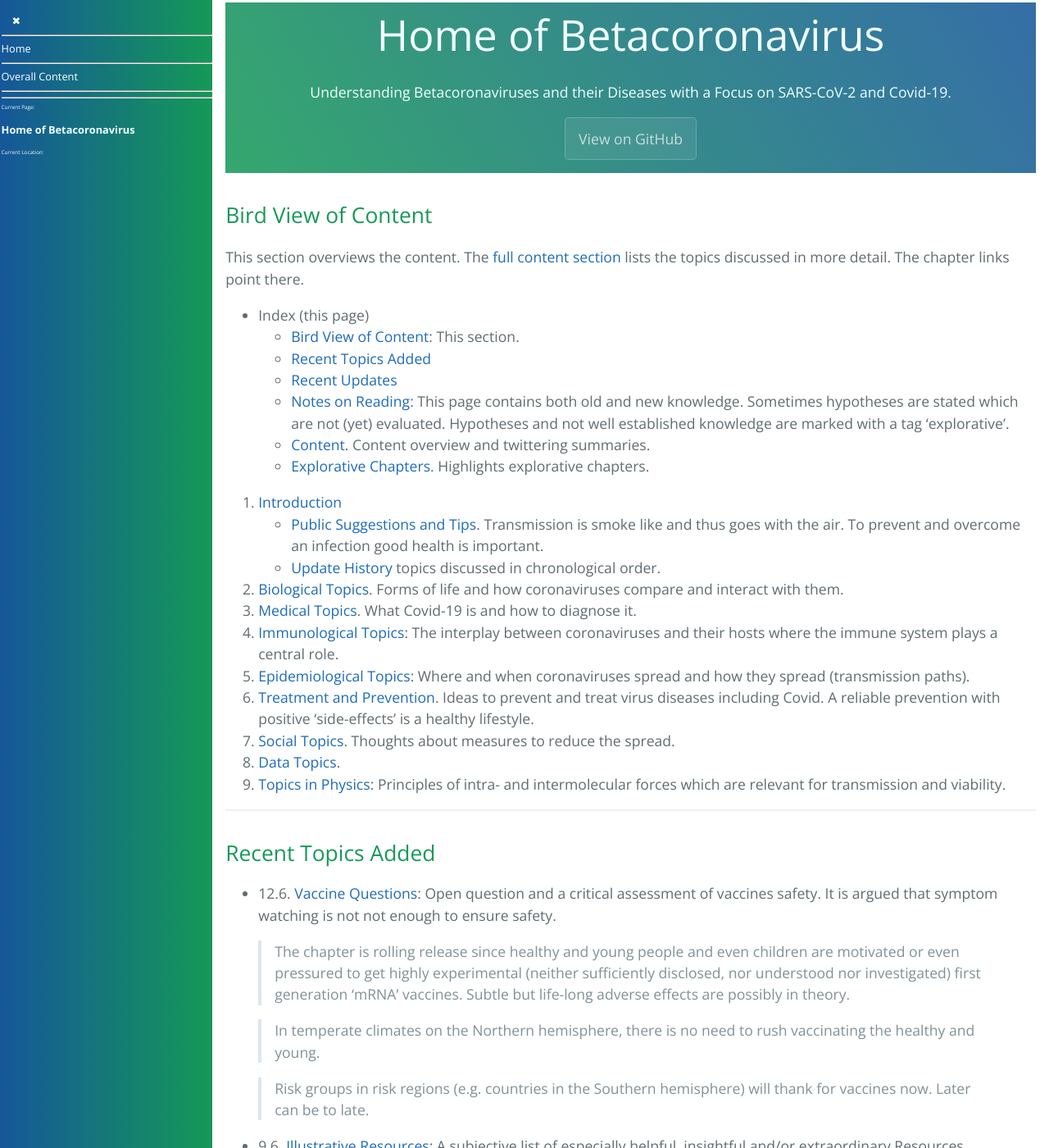
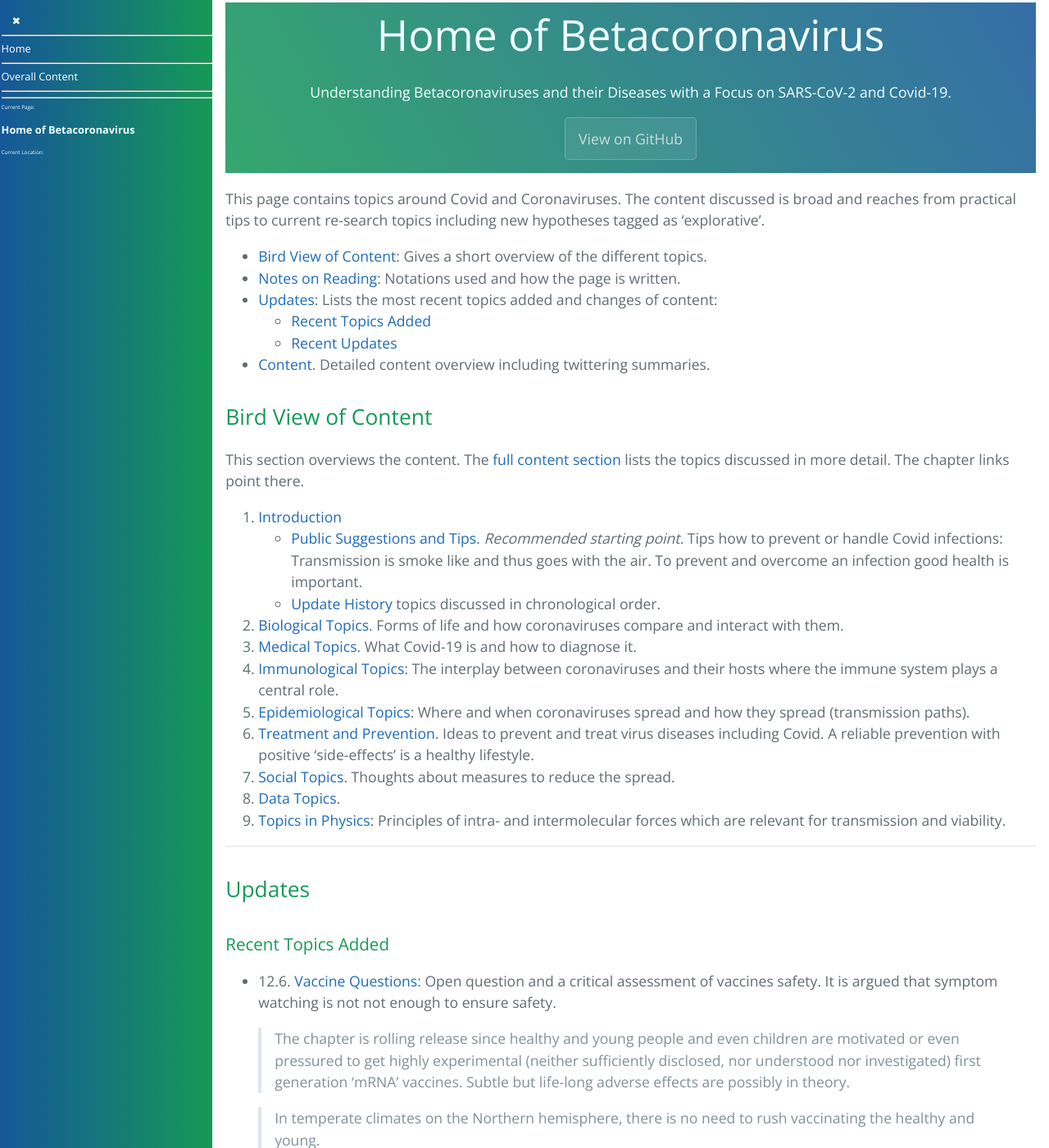
Before and after one commit to forestgrape/coronavirus, a Jekyll site: the page built from index.md, in a window 1280 px wide and 1400 px high. Shown: the whole window at 82% size. Built offline with Jekyll 4.4.1, drawn with Linux system fonts in a browser that asks for light colours; our own code applies the rules of GitHub Pages for plain Markdown files.

Commit message:
clarifications

```diff
--- a/index.md
+++ b/index.md
@@ -6,20 +6,19 @@ home: true
 
 # Understanding Betacoronaviruses and their Diseases
 
+This page contains topics around Covid and Coronaviruses. The content discussed is broad and reaches from practical tips to current re-search topics including new hypotheses tagged as 'explorative'.
+* [Bird View of Content](#bird-view-of-content): Gives a short overview of the different topics.
+* [Notes on Reading](#notes-on-reading): Notations used and how the page is written.
+* [Updates](#updates): Lists the most recent topics added and changes of content:
+  * [Recent Topics Added](#recent-topics-added)
+  * [Recent Updates](#recent-updates)
+* [Content](#content). Detailed content overview including twittering summaries.
+
 ## Bird View of Content
 This section overviews the content. The [full content section](#content) lists the topics discussed in more detail. The chapter links point there.
 
-* Index (this page)
-  * [Bird View of Content](#bird-view-of-content): This section.
-  * [Recent Topics Added](#recent-topics-added)
-  * [Recent Updates](#recent-updates)
-  * [Notes on Reading](#notes-on-reading): This page contains both old and new knowledge. Sometimes hypotheses are stated which are not (yet) evaluated. Hypotheses and not well established knowledge are marked with a tag 'explorative'.
-  * [Content](#content). Content overview and twittering summaries.
-  * [Explorative Chapters](#explorative-chapters). Highlights explorative chapters.
-<!--formatting like this to number introduction with 1. & ensure ok presentation -->
-
 1. [Introduction](#introductory-topics)
-  * [Public Suggestions and Tips](./1_introduction/suggestions.md). Transmission is smoke like and thus goes with the air. To prevent and overcome an infection good health is important.
+  * [Public Suggestions and Tips](./1_introduction/suggestions.md). _Recommended starting point._ Tips how to prevent or handle Covid infections: Transmission is smoke like and thus goes with the air. To prevent and overcome an infection good health is important.
   * [Update History](./1_introduction/update_history.md) topics discussed in chronological order.
 
 2. [Biological Topics](#biological-topics). Forms of life and how coronaviruses compare and interact with them.
@@ -33,7 +32,8 @@ This section overviews the content. The [full content section](#content) lists t
 
 ---
 
-## Recent Topics Added
+## Updates
+### Recent Topics Added
 - 12.6. [Vaccine Questions](10_vaccines/vaccine_questions.md): Open question and a critical assessment of vaccines safety. It is argued that symptom watching is not not enough to ensure safety.
   > The chapter is rolling release since healthy and young people and even children are motivated or even pressured to get highly experimental (neither sufficiently disclosed, nor understood nor investigated) first generation 'mRNA' vaccines. Subtle but life-long adverse effects are possibly in theory.
 
@@ -47,7 +47,7 @@ This section overviews the content. The [full content section](#content) lists t
 - 23.3. Proposal of [Local Treatments of the Respiratory Tract](6_prevention_and_treatment/topical_treatment.md) to cure respiratory infections including Covid. Coronaviruses live on the surface of the respiratory tract and release their progeny as delicate virions to the covering fluids. The idea is to reduce these virions by local treatments. Similar as we disinfect wounds - the medications need to be adapted of course. (explorative)
 
 
-## Recent Updates
+### Recent Updates
 - 10.6. Added in [notes on reading](#notes-on-reading) that referencing is always welcome.
 - 8.6./9.6. Clarifications and reordering across the page.  On the [Controlling Page](7_social/controlling.md) added a section [Balancing of Measures](7_social/controlling.md#balancing-of-measures) and the previous Balance section renamed to [On Balancing of Measures](7_social/controlling.md#on-balancing-of-measures).
 - 28.5.- 3.6.
```
